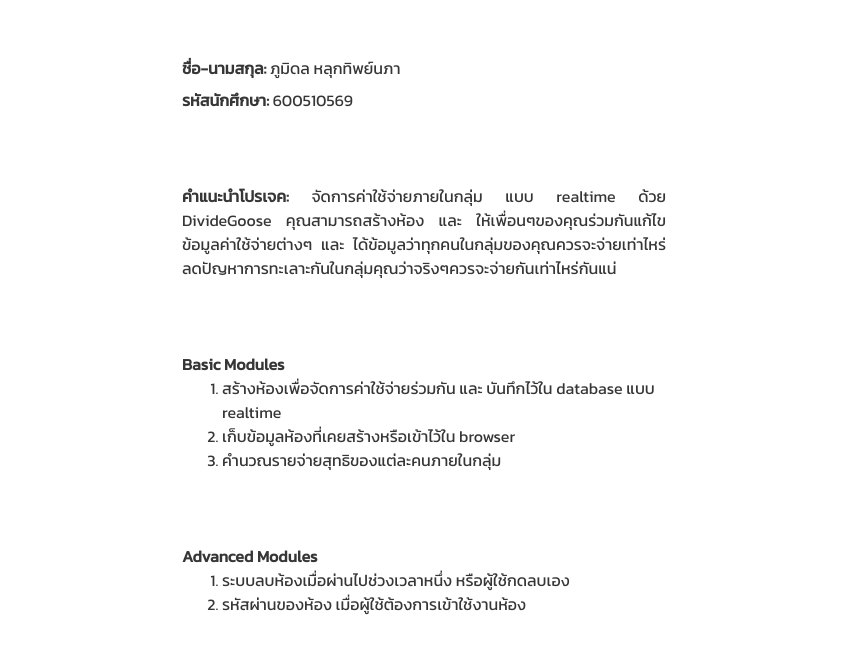
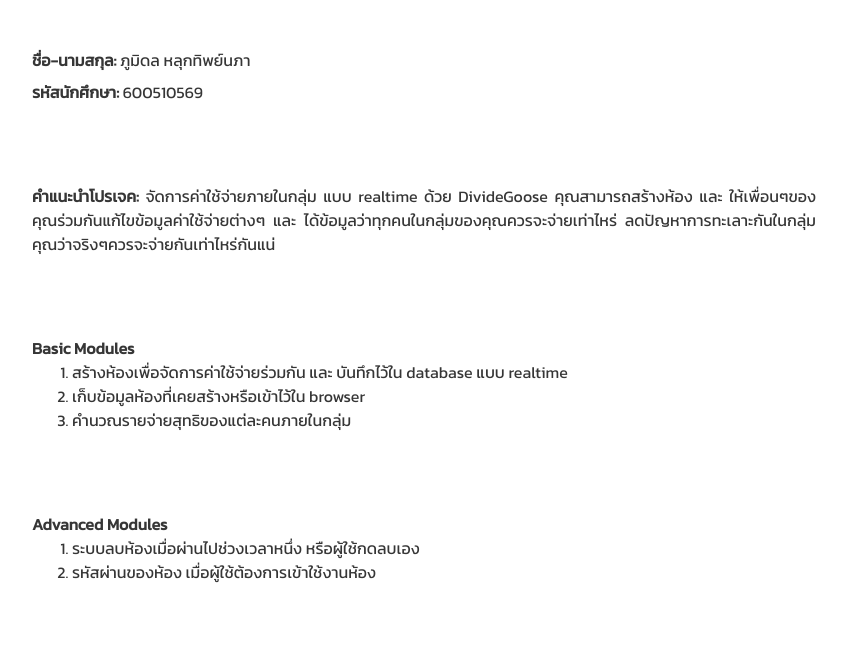
Before and after one commit to beam41/600510569-proposal, a React app: page / in a window 1280 px wide. Shown: the part 144-800 px from the top of the page, without its empty margins (216-1063 px from the left). Built offline with nearby package versions, Linux system fonts and the light colour scheme.

Commit message:
refined css

```diff
--- a/style.css
+++ b/style.css
@@ -1,11 +1,11 @@
 @import url('https://fonts.googleapis.com/css?family=Kanit&display=swap');
 
 ::-moz-selection {
-  background: #f5f5f5;
+  background: #eee;
 }
 
 ::selection {
-  background: #f5f5f5;
+  background: #eee;
 }
 
 body {
@@ -31,10 +31,10 @@ ol {
 
 .container {
   display: flex;
-  max-width: 500px;
+  max-width: 800px;
   margin: 0 auto;
   flex-direction: column;
-  justify-content: space-around;
+  justify-content: space-evenly;
   min-height: 100vh;
 }
 
@@ -46,22 +46,10 @@ ol {
   margin-bottom: 0;
 }
 
-[class="0"]::selection {
-  background: #ffcdd2;
-}
-
-[class="1"]::selection {
-  background: #c5cae9;
-}
-
-[class="2"]::selection {
-  background: #c8e6c9;
-}
-
 .txt {
   text-align: justify;
 }
 
 .box {
-  margin: 0 8px;
+  margin: 0.5rem;
 }
```
